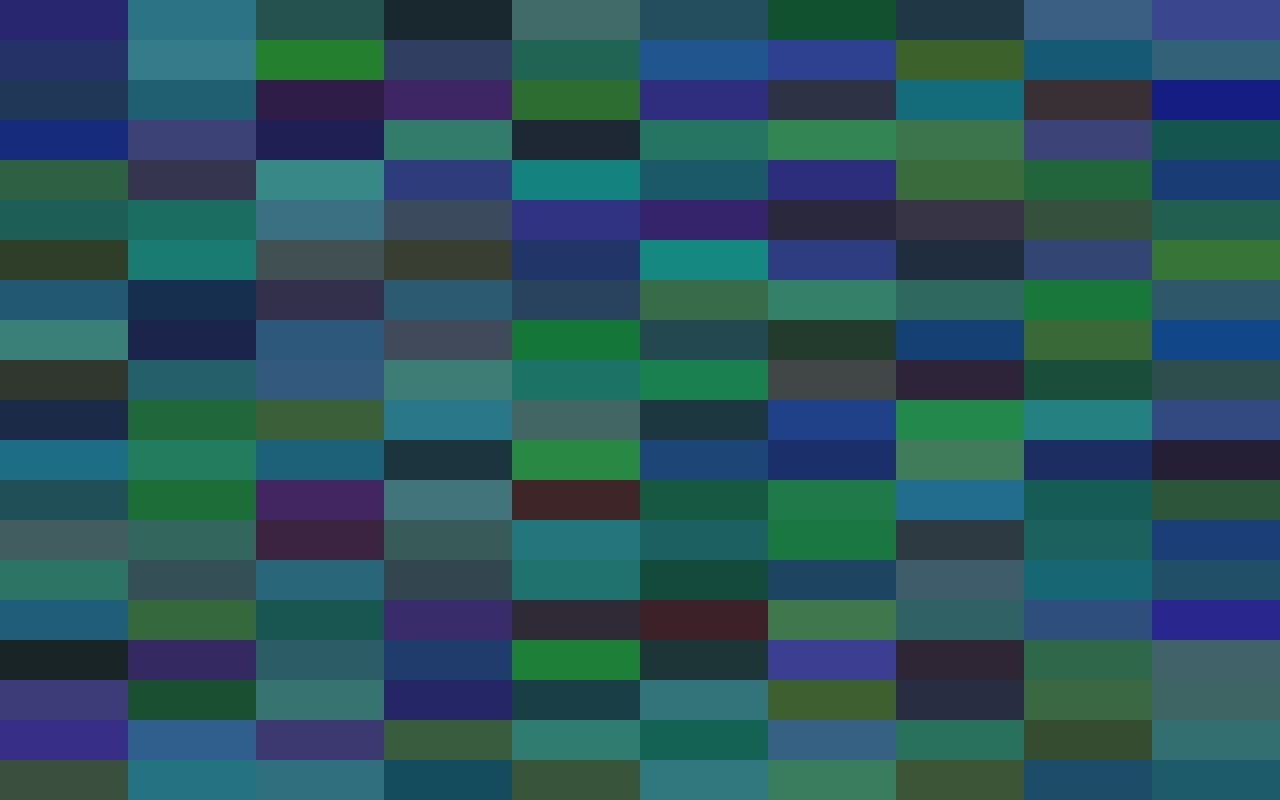
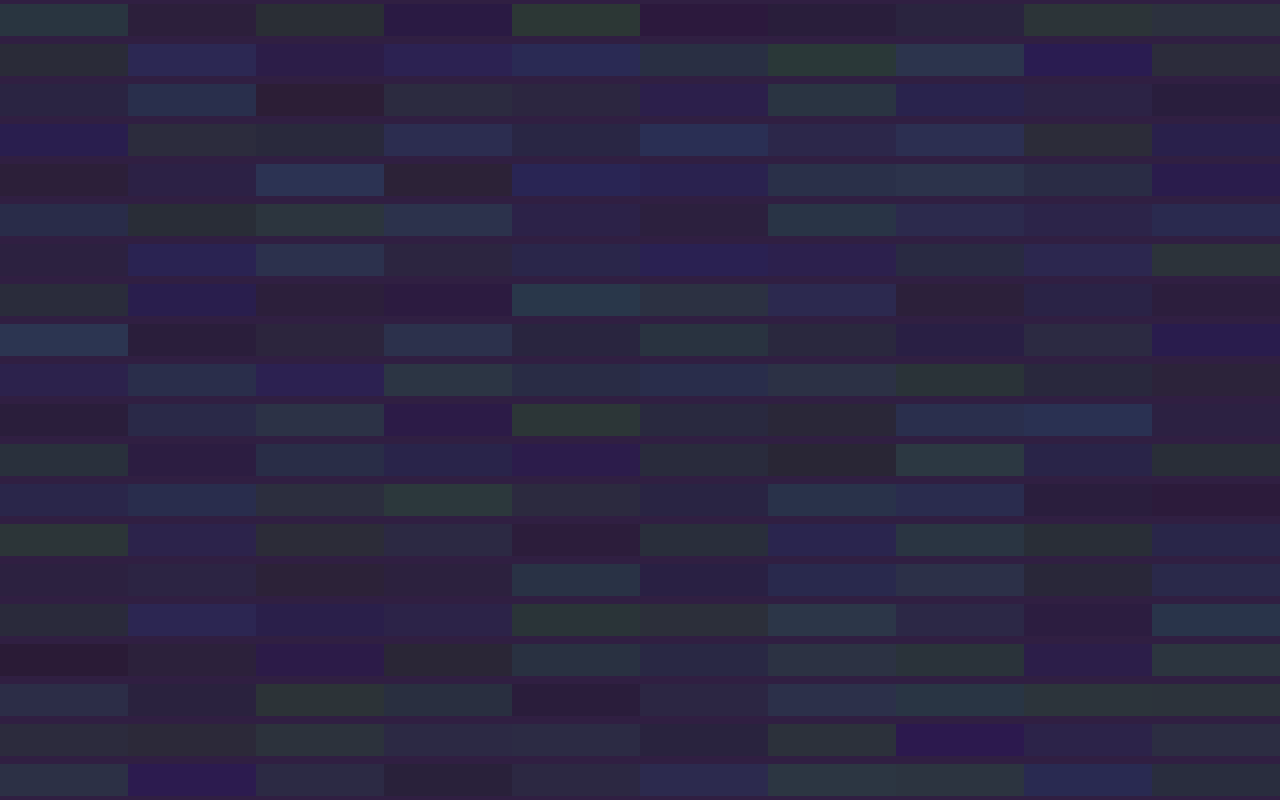
Before and after one commit to duho3abp-dz/Pixel-background, a plain HTML site: page index.html in a window 1280 px wide. Drawn offline with Linux system fonts and the light colour scheme.

Commit message:
some change

```diff
--- a/main.css
+++ b/main.css
@@ -9,12 +9,14 @@ body {
     height: 100vh;
     display: flex;
     flex-wrap: wrap;
-    background: rgb(20, 97, 128);
+    justify-content: center;
+    align-items: center;
+    background: rgb(48, 31, 66);
 }
 
 .background * {
-    background: rgb(20, 97, 128);
+    background: rgb(189, 210, 218);
     width: 10%;
-    height: 5%;
+    height: 4%;
     transition: all 2s ease;
 }
--- a/script.js
+++ b/script.js
@@ -4,7 +4,7 @@ const pixelBackgroundLights = ({pixelsIdentify}) => {
     const pixels = document.querySelectorAll(pixelsIdentify);
 
     const animation = (pixel) => {
-        const color = Math.floor(Math.random() * 500 + 100);
+        const color = Math.floor(Math.random() * 200 + 100);
         pixel.style.background = `#${color}`;
 
         setTimeout(() => window.requestAnimationFrame( () => animation(pixel) ), 4000) ;
@@ -12,7 +12,7 @@ const pixelBackgroundLights = ({pixelsIdentify}) => {
 
 
     pixels.forEach(pixel => {
-        pixel.style.opacity = `0.7`;
+        pixel.style.opacity = `0.2`;
         window.requestAnimationFrame( () => animation(pixel) );
     });
 };
```
